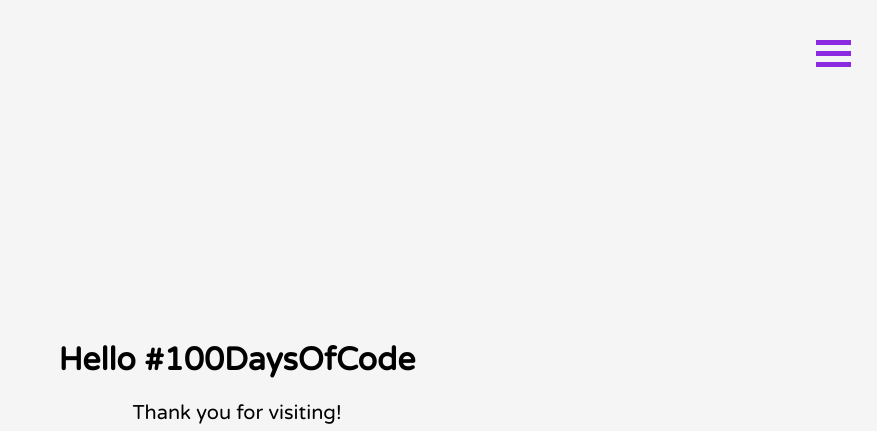
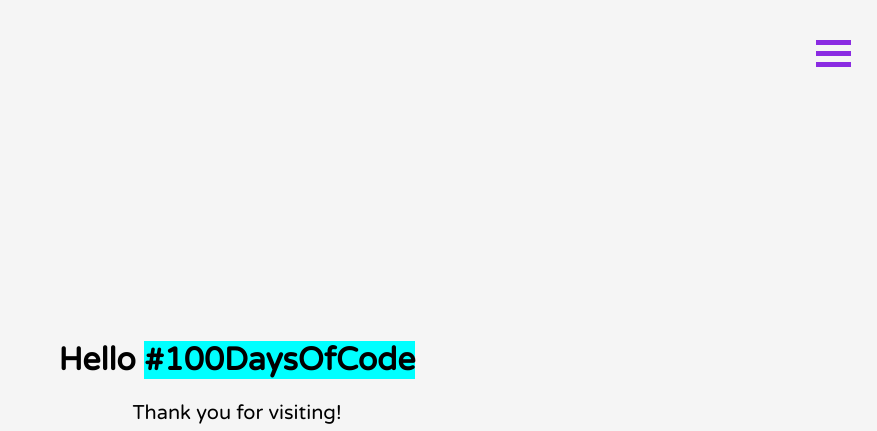
Before and after one commit to kentaroau/100daysofcode, a plain HTML site: page HamburgerOne/index.html in a window 1280 px wide. Shown: the top 431 px of the page, without its empty margins (403-1280 px from the left). Drawn offline with nearby package versions, Linux system fonts and the light colour scheme.

Commit message:
updated bg colours

```diff
--- a/HamburgerOne/index.html
+++ b/HamburgerOne/index.html
@@ -221,7 +221,7 @@
 
 <body>
     <div class="container" id="container">
-        <h1>Hello #100DaysOfCode</h1>
+        <h1>Hello <span style="background-color: cyan;">#100DaysOfCode</span></h1>
         <p>Thank you for visiting!</p>
         <img src="https://sdl-stickershop.line.naver.jp/products/0/0/10/616/android/stickers/5758.png;compress=true">
         <!-- Everything below this is part of the menu-->
```
